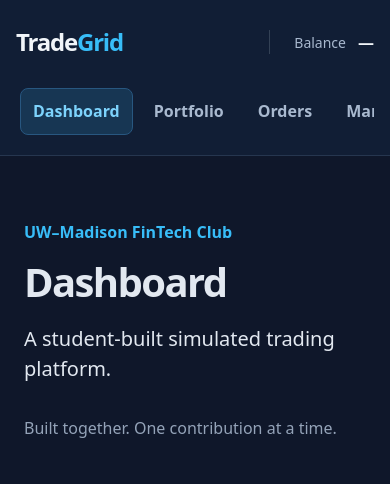
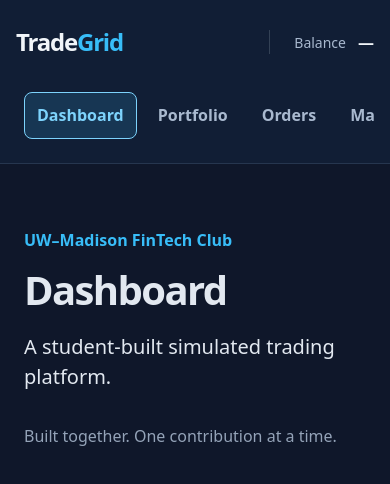
Before and after one commit to co-rtex/tradegrid, a React (Vite) app in the folder frontend/: page / in a window 390 px wide. Shown: the top 484 px of the page. Built offline with nearby package versions, Linux system fonts and the light colour scheme.

Commit message:
made  accessibility improvements

```diff
--- a/frontend/src/components/TopNavigation.css
+++ b/frontend/src/components/TopNavigation.css
@@ -56,7 +56,7 @@
 }
 
 .navigation-item[aria-current='page'] {
-  border-color: #285780;
+  border-color: #7dd3fc;
   background: #173653;
   color: #7dd3fc;
 }
@@ -99,7 +99,7 @@
     order: 1;
     width: 100%;
     overflow-x: auto;
-    padding: 0.25rem;
+    padding: 0.5rem;
   }
 
   .navigation-items {
```
